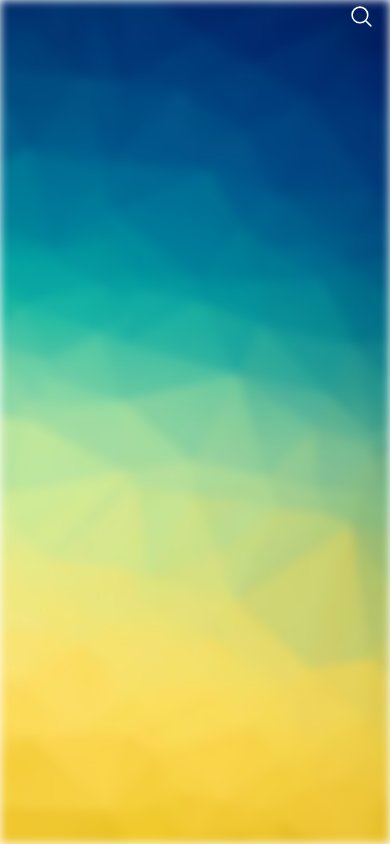
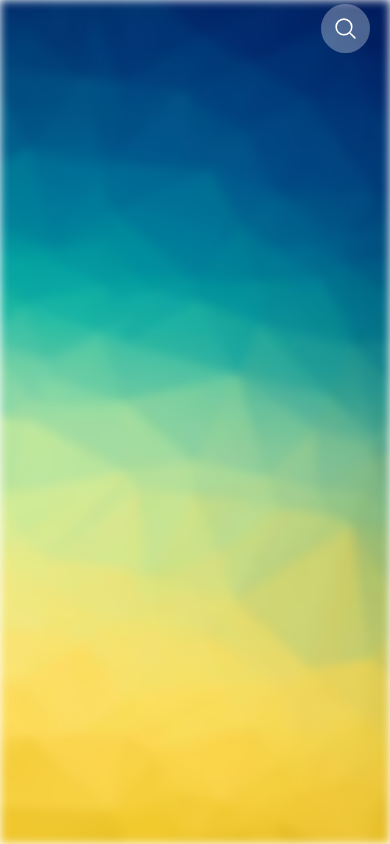
Before and after one commit to ahassh1/weather-application, a React Native app: screen /Home in a window 390 px wide. Built offline with nearby package versions, Linux system fonts and the light colour scheme.

Commit message:
search bar 3rd part

```diff
--- a/screens/HomeScreen.js
+++ b/screens/HomeScreen.js
@@ -1,18 +1,11 @@
-import {
-  View,
-  Text,
-  SafeAreaView,
-  StatusBar,
-  Image,
-  TextInput,
-  TouchableOpacity,
-} from 'react-native';
+import { View, SafeAreaView, StatusBar, Image, TextInput, TouchableOpacity } from 'react-native';
 import React, { useState } from 'react';
 import { theme } from 'theme';
 import { MagnifyingGlassIcon } from 'react-native-heroicons/outline';
 
 const HomeScreen = () => {
   const [showSearch, toggleSearch] = useState(false);
+
   return (
     <View className="relative flex-1">
       <StatusBar style="light" />
@@ -31,16 +24,17 @@ const HomeScreen = () => {
               <TextInput
                 placeholder="Search City"
                 placeholderTextColor={'lightgray'}
-                className="relative h-10 flex-1 border border-gray-50 pl-6 text-base text-white"
+                className=" h-10 flex-1
+                pl-6 text-base text-white"
               />
             ) : null}
 
             <TouchableOpacity
               onPress={() => toggleSearch(!showSearch)}
               style={{ backgroundColor: theme.bgWhite(0.3) }}
-              className="m-1 rounded-full p-3"
-            />
-            <MagnifyingGlassIcon size={25} color="white" className="absolute" />
+              className="m-1 rounded-full p-3">
+              <MagnifyingGlassIcon size={25} color="white" />
+            </TouchableOpacity>
           </View>
         </View>
       </SafeAreaView>
--- a/theme/index.js
+++ b/theme/index.js
@@ -1,3 +1,3 @@
 export const theme = {
-  bgWhite: (opacity) => `rgba(255, 255, 255, s{opacity})`,
+  bgWhite: (opacity) => `rgba(255, 255, 255, ${opacity})`,
 };
```
